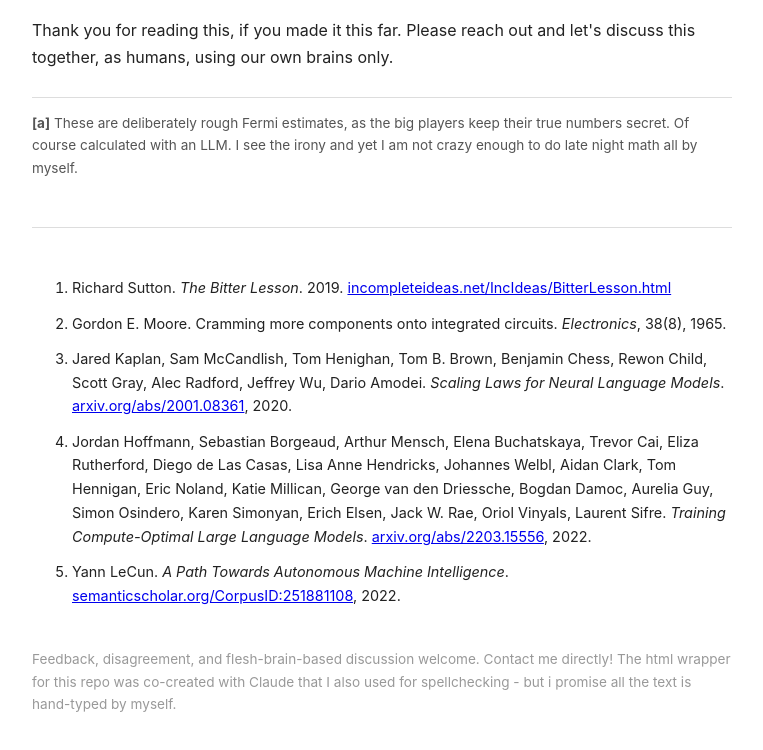
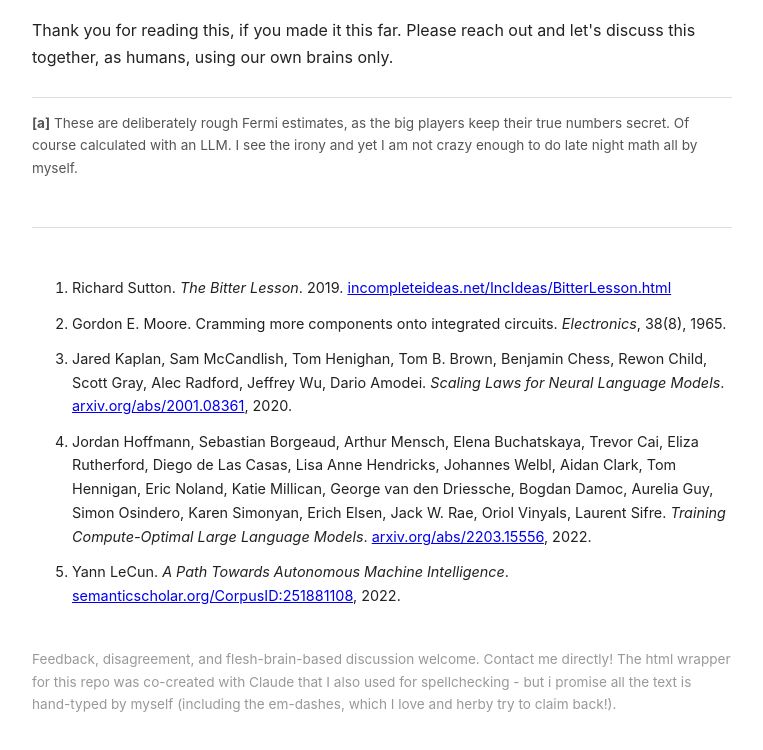
Before and after one commit to EyGy/Brain-Space, a plain HTML site: page docs/index.html in a window 1280 px wide. Shown: the part 2974-3724 px from the top of the page, without its empty margins (258-1021 px from the left). Drawn offline with Linux system fonts and the light colour scheme.

Commit message:
added important note about em-dashes in the footer

```diff
--- a/docs/index.html
+++ b/docs/index.html
@@ -259,7 +259,7 @@
 
   <footer>
     Feedback, disagreement, and flesh-brain-based discussion welcome. Contact me directly!
-	The html wrapper for this repo was co-created with Claude that I also used for spellchecking - but i promise all the text is hand-typed by myself.
+	The html wrapper for this repo was co-created with Claude that I also used for spellchecking - but i promise all the text is hand-typed by myself (including the em-dashes, which I love and herby try to claim back!).
   </footer>
 
 </body>
```
